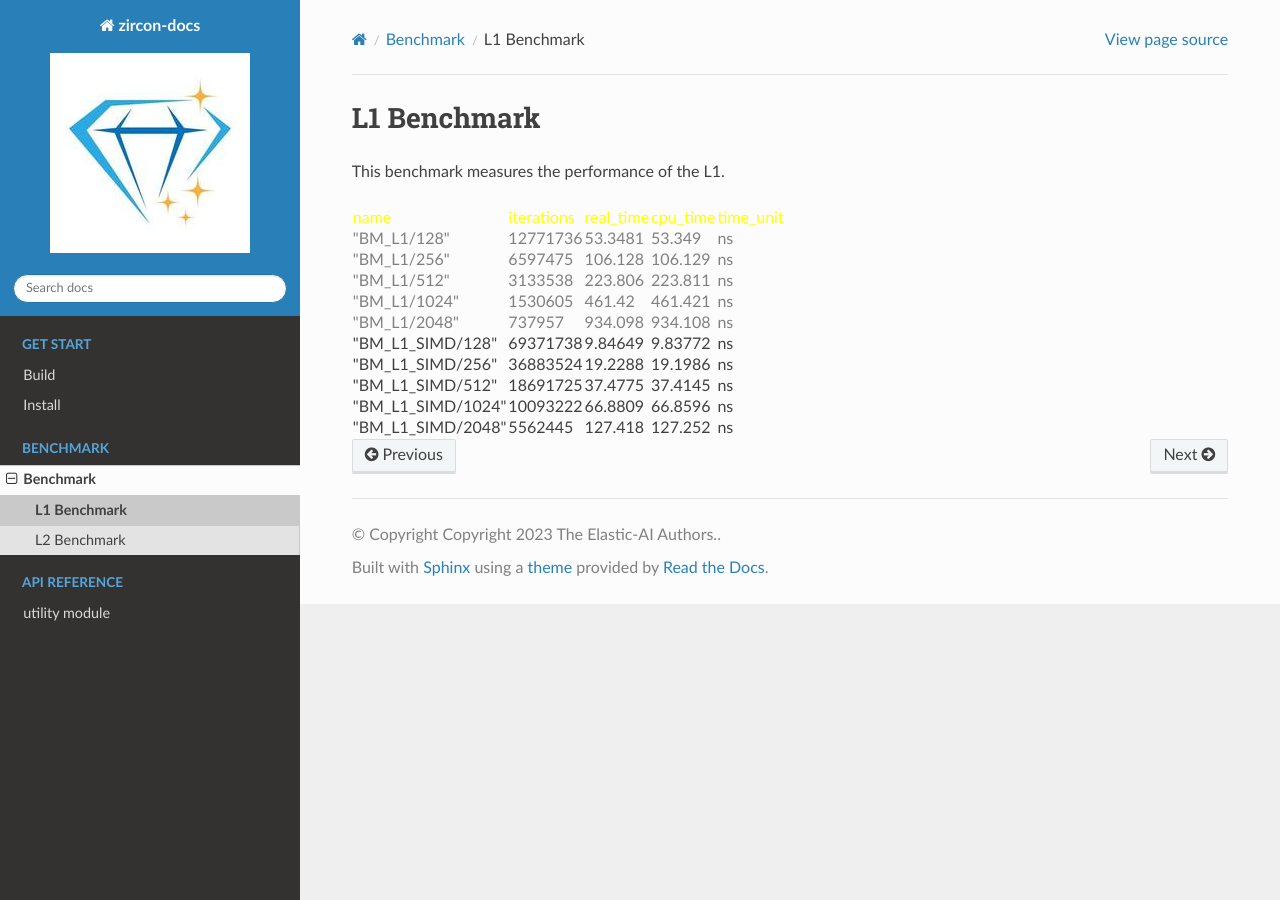
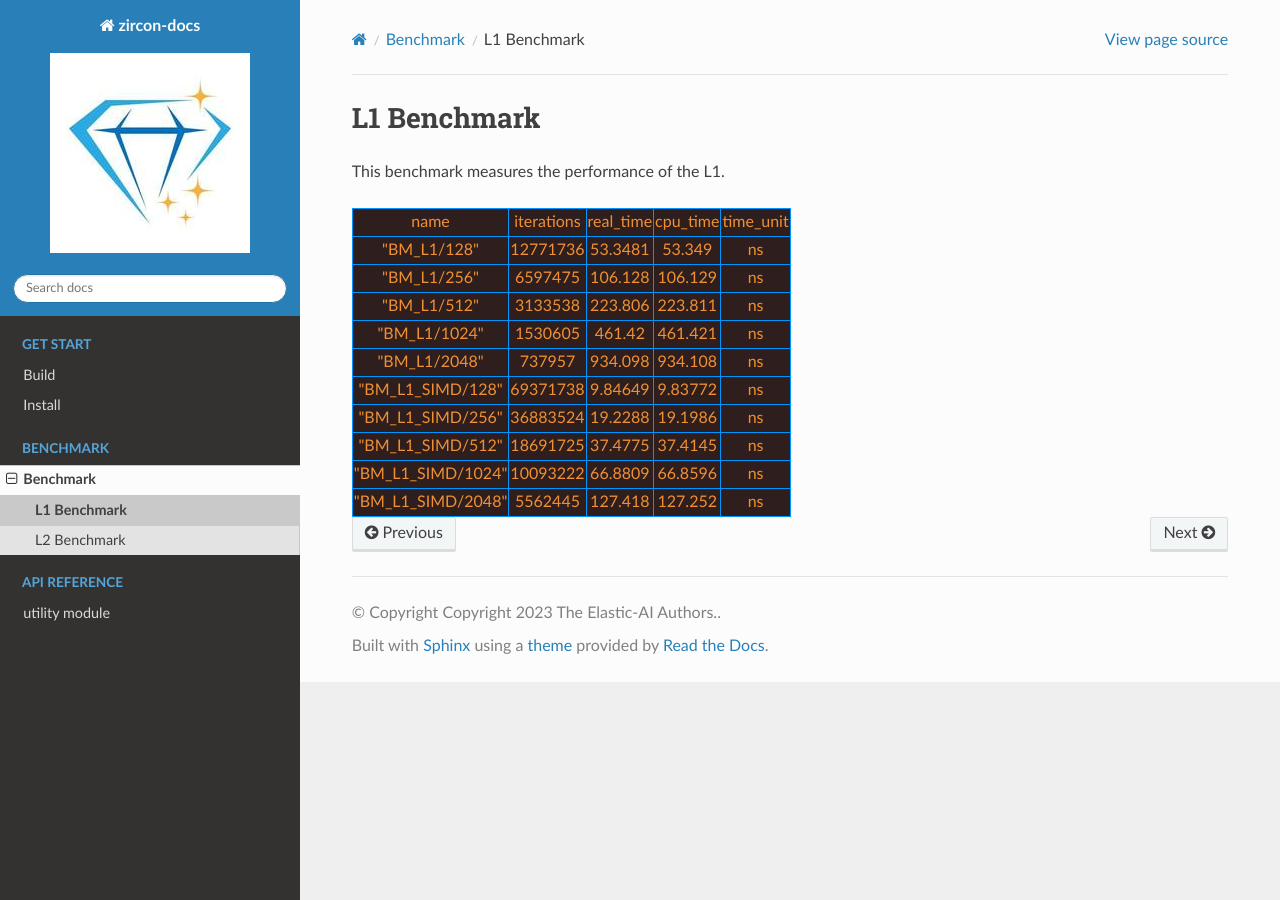
Before and after one commit to gottingen/zircon, a Sphinx documentation site: the page built from docs/source/benchmarks/l1.rst, in a window 1280 px wide. Built offline with Sphinx 7.4.7 and the Read the Docs theme 2.0.0, drawn with Linux system fonts in a browser that asks for light colours.

Commit message:
add distances

```diff
--- a/docs/source/benchmarks/l1.rst
+++ b/docs/source/benchmarks/l1.rst
@@ -10,43 +10,48 @@ This benchmark measures the performance of the L1.
 
 .. raw:: html
 
-    <table>
-        <tr style="color:yellow;">
+    <style>
+        table,table tr th, table tr td { border:1px solid #0094ff; }
+        table {line-height: 25px; text-align: center; border-collapse: collapse; color: #F09033; background-color: #2E1E1E;}
+    </style>
+
+    <table border=1px>
+        <tr>
             <td>name</td>
             <td>iterations</td>
             <td>real_time</td>
             <td>cpu_time</td>
             <td>time_unit</td>
         </tr>
-        <tr style="color:gray;">
+        <tr>
             <td>&quot;BM_L1/128&quot;</td>
             <td>12771736</td>
             <td>53.3481</td>
             <td>53.349</td>
             <td>ns</td>
         </tr>
-        <tr style="color:gray;">
+        <tr>
             <td>&quot;BM_L1/256&quot;</td>
             <td>6597475</td>
             <td>106.128</td>
             <td>106.129</td>
             <td>ns</td>
         </tr>
-        <tr style="color:gray;">
+        <tr>
             <td>&quot;BM_L1/512&quot;</td>
             <td>3133538</td>
             <td>223.806</td>
             <td>223.811</td>
             <td>ns</td>
         </tr>
-        <tr style="color:gray;">
+        <tr>
             <td>&quot;BM_L1/1024&quot;</td>
             <td>1530605</td>
             <td>461.42</td>
             <td>461.421</td>
             <td>ns</td>
         </tr>
-        <tr style="color:gray;">
+        <tr>
             <td>&quot;BM_L1/2048&quot;</td>
             <td>737957</td>
             <td>934.098</td>
```
Also changed, not shown: docs/source/benchmarks/l2.rst (+10 -6 lines).
